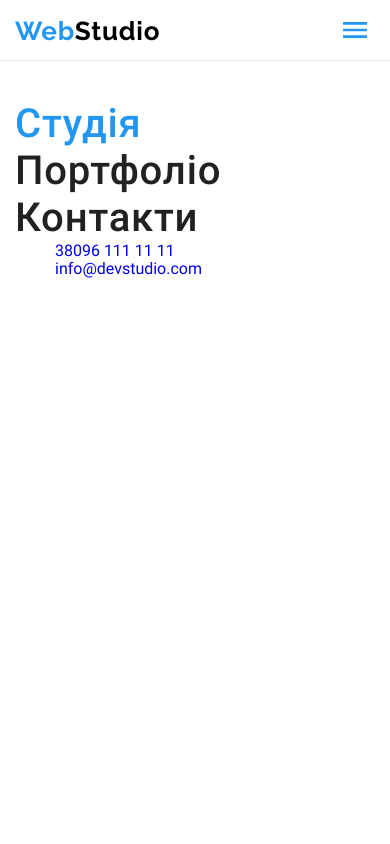
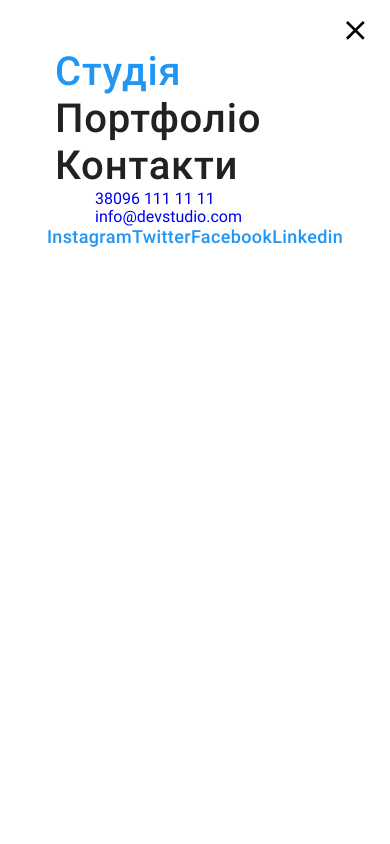
Before and after one commit to IrynaPotupa/-goit-markup-hw-08, a plain HTML site: page index.html in a window 390 px wide. Both pictures are taken after a click on the button 355 px from the left and 30 px from the top of the page. Shown: the top 844 px of the page. Drawn offline with nearby package versions, Linux system fonts and the light colour scheme; a web font is replaced by a local one.

Commit message:
create mobile menu

```diff
--- a/index.html
+++ b/index.html
@@ -22,15 +22,9 @@
             <a href="#" class="logo header__logo"
               >Web<span class="logo logo--dark">Studio</span>
             </a>
-            <button
-              type="button"
-              class="header__menu-button js-open-menu js-close-menu"
-              aria-expanded="false"
-              aria-controls="mobile-menu"
-            >
+            <button type="button" class="header__menu-button js-open-menu">
               <svg width="40px" height="40px" aria-label="керування мобільним меню">
-                <use class="icon-menu" href="./images/icons.svg#icon-menu-burger"></use>
-                <use class="icon-close" href="./images/icons.svg#icon-close"></use>
+                <use href="./images/icons.svg#icon-menu-burger"></use>
               </svg>
             </button>
 
@@ -618,8 +612,13 @@
     </div>
 
     <!-- mobil-menu -->
-    <div class="mobile-menu js-menu-container" id="mobile-menu">
+    <div class="mobile-menu js-menu-container">
       <div class="container">
+        <button type="button" class="mobile-menu__close-button js-close-menu">
+          <svg width="40px" height="40px" aria-label="керування мобільним меню">
+            <use href="./images/icons.svg#icon-close"></use>
+          </svg>
+        </button>
         <nav class="mobile-menu__nav">
           <ul class="mobile-menu__list list">
             <li>
@@ -634,6 +633,7 @@
               <a href="" class="mobile-menu__link link">Контакти</a>
             </li>
           </ul>
+        </nav>
         <ul class="mobile-menu__contacts list">
           <li>
             <a href="tel:+380961111111" class="link"> 38096 111 11 11 </a>
@@ -642,7 +642,44 @@
             <a href="malito:info@devstudio.com" class="link" lang="en"> info@devstudio.com</a>
           </li>
         </ul>
-        </nav>
+        <ul class="mobile-menu__net-list list">
+          <li>
+            <a
+              href=""
+              class="mobile-menu__net-link link"
+              aria-label="Instagram"
+              rel=" noopener noreferrer nofollow"
+              >Instagram
+            </a>
+          </li>
+          <li>
+            <a
+              href=""
+              class="mobile-menu__net-link link"
+              aria-label="Twitter"
+              rel=" noopener noreferrer nofollow"
+              >Twitter
+            </a>
+          </li>
+          <li>
+            <a
+              href=""
+              class="mobile-menu__net-link link"
+              aria-label="Facebook"
+              rel=" noopener noreferrer nofollow"
+              >Facebook
+            </a>
+          </li>
+          <li>
+            <a
+              href=""
+              class="mobile-menu__net-link link"
+              aria-label="Linkedin"
+              rel=" noopener noreferrer nofollow"
+              >Linkedin
+            </a>
+          </li>
+        </ul>
       </div>
     </div>
 
--- a/sass/components/_header.scss
+++ b/sass/components/_header.scss
@@ -5,6 +5,10 @@
   letter-spacing: 0.03em;
   margin: 0 auto;
   border-bottom: 1px solid #ececec;
+
+  @media screen and (min-width: 768px) {
+    display: none;
+  }
 
   &__container {
     @media screen and (max-width: 767px) {
@@ -94,16 +98,4 @@
   &:focus {
     fill: var(--color-brand);
   }
-  & .icon-close {
-    display: none;
-  }
-  &.is-open .icon-close {
-    display: block;
-  }
-  &.is-open .icon-menu {
-    display: none;
-  }
-  @media screen and (min-width: 768px) {
-    display: none;
-  }
 }
--- a/sass/components/_mobile-menu.scss
+++ b/sass/components/_mobile-menu.scss
@@ -1,19 +1,23 @@
 .mobile-menu {
   display: none;
   background-color: var(--main-white-color);
-  // padding: 48px 40px;
+  padding: 48px 40px;
   position: fixed;
-  top: 100px;
+  top: 0;
   left: 0;
   width: 100%;
   height: 100%;
 
   &.is-open {
     display: block;
-    z-index: 1;
   }
+
   &__list {
     padding: 0;
+    margin-bottom: 32px;
+    &:last-child {
+      margin-bottom: 0;
+    }
   }
   &__link {
     color: var(--main-title-color);
@@ -27,8 +31,49 @@
       color: var(--color-brand);
     }
   }
+}
+.mobile-menu__link--current {
+  color: var(--color-brand);
+}
 
-  .mobile-menu__link--current {
-    color: var(--color-brand);
+.mobile-menu__close-button {
+  @include flex-center();
+  min-height: 40px;
+  min-width: 40px;
+  margin: 0;
+  padding: 0;
+  cursor: pointer;
+  background-color: transparent;
+  fill: #000000;
+  border: none;
+  position: absolute;
+  top: 10px;
+  right: 15px;
+  transition: fill 250ms cubic-bezier(0.4, 0, 0.2, 1);
+  &:hover,
+  &:focus {
+    fill: var(--color-brand);
   }
 }
+
+.mobile-menu__net-list {
+  @include flex-center();
+  padding: 0;
+}
+
+.mobile-menu__net-link {
+  font-weight: 500;
+  font-size: 18px;
+  line-height: 1.22;
+  letter-spacing: 0.02em;
+  text-decoration: none;
+  padding: 0 10px;
+  color: var(--color-brand);
+  transition: color 250ms var(--color-brand);
+  border-right: 1px solid rgba(33, 33, 33, 0.2);
+}
+
+.mobile-menu__net-link:last-child {
+  padding: 0;
+  border-right: none;
+}
```
Also changed, not shown: css/main.css, css/main.min.css, 2 other files. Lines whose indentation alone changed are shown as unchanged.
